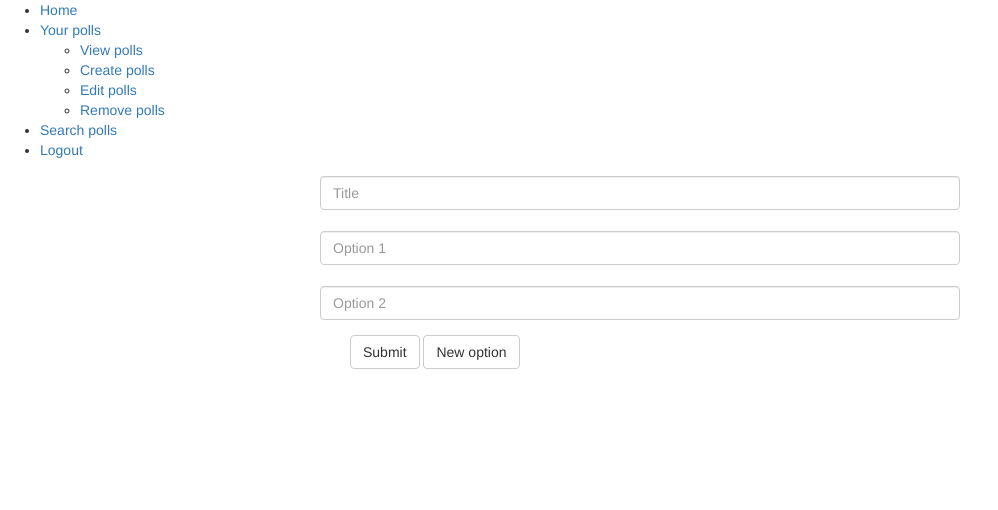
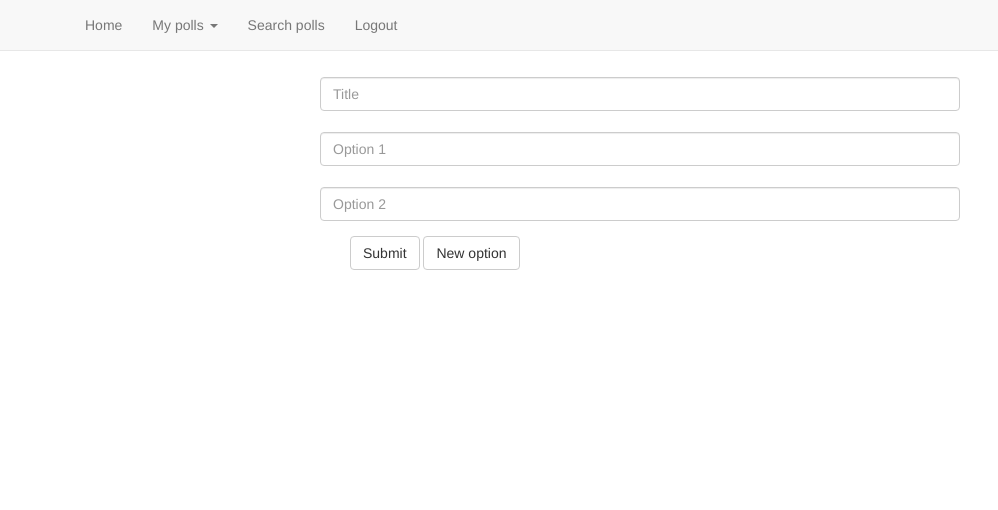
Before and after one commit to CowTard/Magic-Poll, a PHP site: page /LTW/panel/createPoll.php in a window 1280 px wide. Shown: the top 510 px of the page, without its empty margins (0-998 px from the left). Run offline with PHP 8.4, Linux system fonts and the light colour scheme; some libraries are stand-ins or nearby versions.

Commit message:
Começo de viewPolls

```diff
--- a/panel/dashboard.php
+++ b/panel/dashboard.php
@@ -2,9 +2,10 @@
 	session_start();
 	if (!isset($_SESSION["ID"]) && empty($_SESSION["ID"])){
 		session_destroy();
-		header("Location: http://localhost:8888/LTW/");
+		header("Location: ..");
 	}
 
 	require 'dashboard_header.php';
 
+	require 'dashboard_footer.php';
 ?>
--- a/panel/dashboard_header.php
+++ b/panel/dashboard_header.php
@@ -8,16 +8,21 @@
 	</head>
 
 	<body>
-		<div id="menu">
-			<ul>
+	<nav class="navbar navbar-default navbar-static-top" role="navigation">
+		<div class="container">
+	   		<ul class="nav navbar-nav">
 				<li><a href="#"> Home </a></li>
-				<li><a href="#"> Your polls </a></li>
-					<ul>
-						<li><a href="#"> View polls </a></li>
-						<li><a href="createPoll.php"> Create polls </a></li>
-						<li><a href="#"> Edit polls </a></li>
-						<li><a href="#"> Remove polls </a></li>
-					</ul>
+				<li class="dropdown">
+		          <a href="#" class="dropdown-toggle" data-toggle="dropdown" role="button" aria-expanded="false">My polls <span class="caret"></span></a>
+		          <ul class="dropdown-menu" role="menu">
+		            <li><a href="viewAllPoll.php">View polls</a></li>
+		            <li><a href="createPoll.php">Create polls</a></li>
+		            <li><a href="#">Edit polls</a></li>
+		            <li><a href="#">Remove polls</a></li>
+		          </ul>
+		        </li>
 				<li><a href="#"> Search polls </a></li>
 				<li><a href="#"> Logout </a></li>
+			</ul>
 		</div>
+	</nav>
--- /dev/null
+++ b/panel/viewAllPoll.php
@@ -0,0 +1,6 @@
+
+
+
+<table class="table table-hover">
+  ...
+</table>
```
Also changed, not shown: panel/insertPoll.php (+9 -6 lines), db/polls.db.
